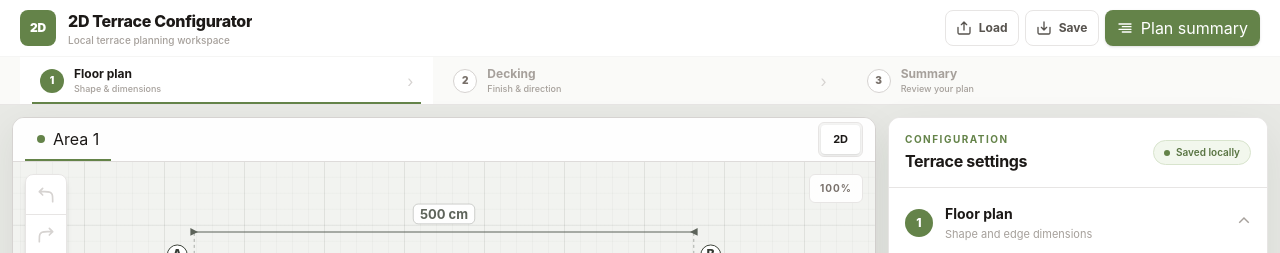
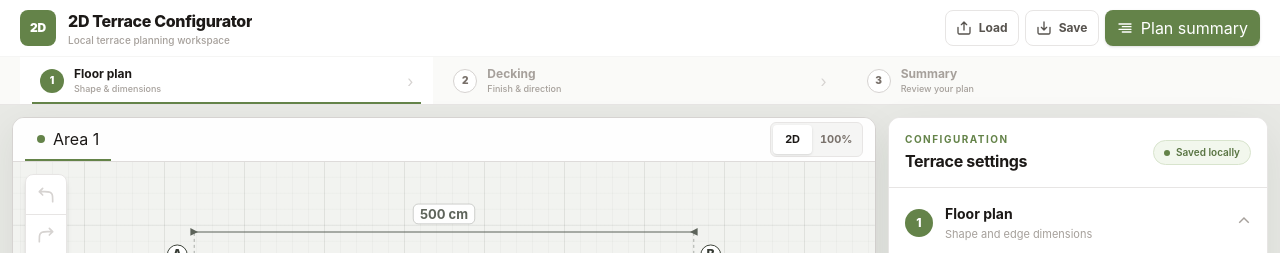
Before and after one commit to roma-marshall/2d-profi, a Vue app: page / in a window 1280 px wide. Shown: the top 253 px of the page. Built offline with nearby package versions, Linux system fonts and the light colour scheme.

Commit message:
ui: show zoom level beside 2d mode

```diff
--- a/src/components/configurator/TerracePreview.vue
+++ b/src/components/configurator/TerracePreview.vue
@@ -49,6 +49,8 @@ interface RenderedDimensionGuide extends DimensionGuide {
 
 const patternId = `terrace-board-pattern-${useId()}`
 const arrowId = `dimension-arrow-${useId()}`
+const MIN_ZOOM = 0.65
+const MAX_ZOOM = 5
 
 const zoom = ref(1)
 const showDimensions = ref(true)
@@ -352,7 +354,7 @@ const guideLabelBoxWidth = (label: string): number =>
   label.length * labelFontSize.value * 0.58 + labelFontSize.value * 1.25
 
 const setZoom = (nextZoom: number): void => {
-  zoom.value = Math.min(Math.max(nextZoom, 0.65), 2.4)
+  zoom.value = Math.min(Math.max(nextZoom, MIN_ZOOM), MAX_ZOOM)
 }
 
 const resetView = (): void => {
@@ -673,6 +675,9 @@ watch(
         <span class="rounded bg-white px-3 py-1.5 text-stone-900 shadow-sm">
           2D
         </span>
+        <span class="w-12 text-center px-2 py-1.5 tabular-nums text-stone-500">
+          {{ Math.round(zoom * 100) }}%
+        </span>
       </div>
     </div>
 
@@ -723,16 +728,18 @@ watch(
       <button
         type="button"
         class="canvas-tool"
+        :disabled="zoom >= MAX_ZOOM"
         aria-label="Zoom in"
-        @click="setZoom(zoom + 0.2)"
+        @click="setZoom(zoom + 0.25)"
       >
         +
       </button>
       <button
         type="button"
         class="canvas-tool"
+        :disabled="zoom <= MIN_ZOOM"
         aria-label="Zoom out"
-        @click="setZoom(zoom - 0.2)"
+        @click="setZoom(zoom - 0.25)"
       >
         −
       </button>
@@ -771,14 +778,7 @@ watch(
     </div>
 
     <div
-      v-if="!isFreeForm"
-      class="pointer-events-none absolute top-14 right-3 z-10 rounded-md border border-stone-200 bg-white/88 px-2.5 py-1.5 text-[0.625rem] font-bold tracking-[0.1em] text-stone-500 uppercase backdrop-blur"
-    >
-      {{ Math.round(zoom * 100) }}%
-    </div>
-
-    <div
-      v-else
+      v-if="isFreeForm"
       data-free-form-control
       class="absolute top-14 right-3 z-20 rounded-lg border border-stone-200 bg-white/95 shadow-md backdrop-blur"
       :class="isFreeFormClosed ? 'p-2' : 'w-56 p-3'"
```
